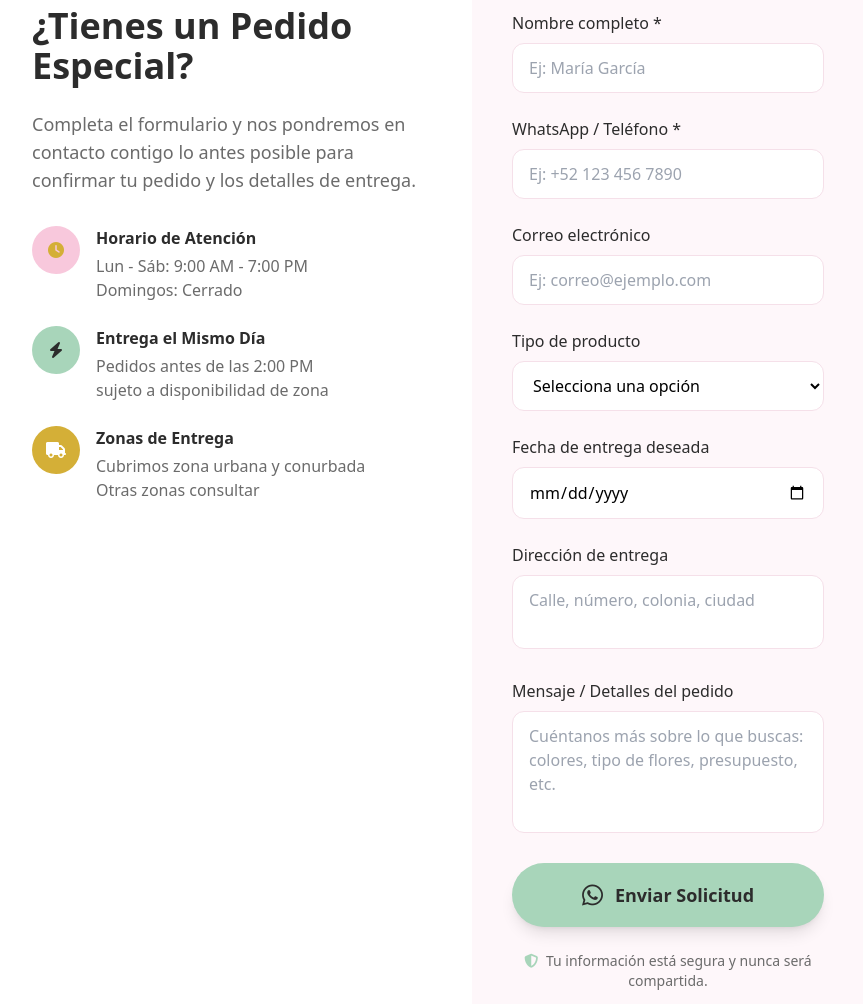
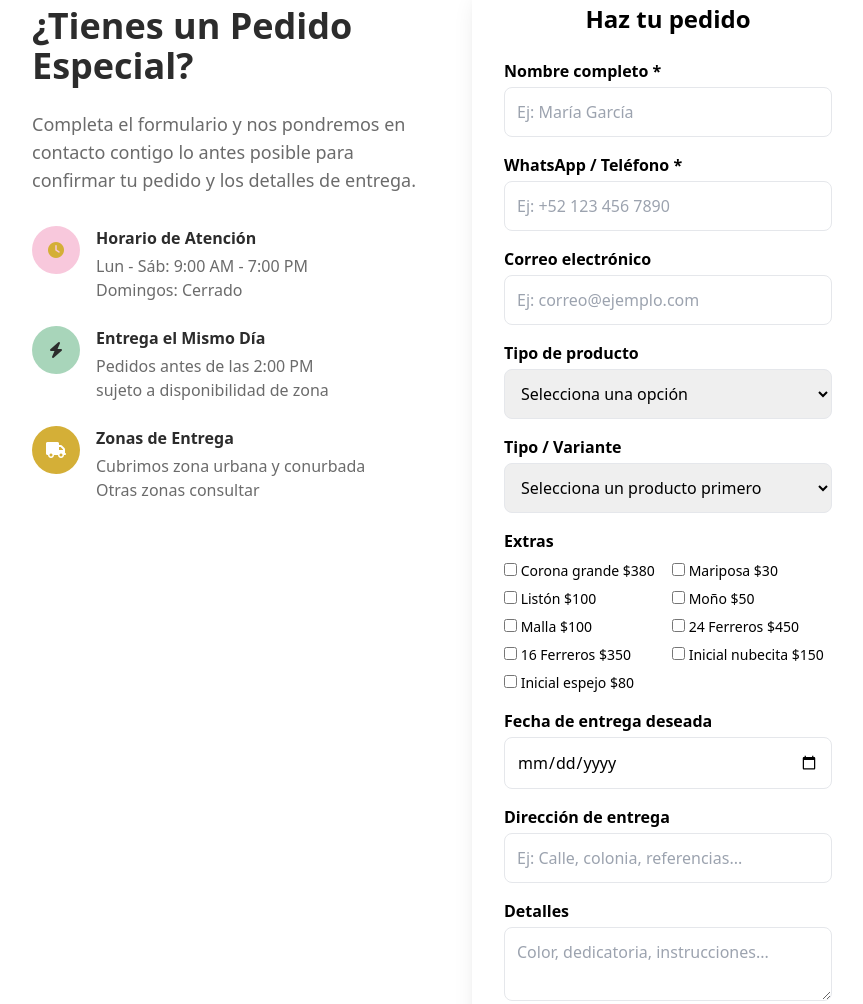
Before and after one commit to kevinbahia/floreria, a plain HTML site: page contacto.html in a window 1280 px wide. Shown: the part 1541-2545 px from the top of the page, without its empty margins (192-1055 px from the left). Drawn offline with nearby package versions, Linux system fonts and the light colour scheme.

Commit message:
Add files via upload

```diff
--- a/contacto.html
+++ b/contacto.html
@@ -247,78 +247,85 @@
         </div>
       </div>
 
-      <!-- Right: Form -->
-      <div class="bg-[#FEF7FA] rounded-3xl p-8 lg:p-10">
-        <form id="contacto-form" data-landingsite-contact-form class="space-y-6">
-          <div>
-            <label class="block text-[#2C2C2C] font-medium mb-2">Nombre completo *</label>
-            <input type="text" name="name" required class="w-full px-4 py-3 rounded-xl border border-[#F5E0E9] bg-white focus:border-[#D4AF37] focus:ring-2 focus:ring-[#D4AF37]/20 outline-none transition-all" placeholder="Ej: María García">
-          </div>
+      <form data-landingsite-contact-form class="bg-white p-8 rounded-3xl shadow-xl max-w-2xl mx-auto">
 
-          <div>
-            <label class="block text-[#2C2C2C] font-medium mb-2">WhatsApp / Teléfono *</label>
-            <input type="tel" name="phone" required class="w-full px-4 py-3 rounded-xl border border-[#F5E0E9] bg-white focus:border-[#D4AF37] focus:ring-2 focus:ring-[#D4AF37]/20 outline-none transition-all" placeholder="Ej: +52 123 456 7890">
-          </div>
+  <h2 class="text-2xl font-bold mb-6 text-center">Haz tu pedido</h2>
 
-          <div>
-            <label class="block text-[#2C2C2C] font-medium mb-2">Correo electrónico</label>
-            <input type="email" name="email" class="w-full px-4 py-3 rounded-xl border border-[#F5E0E9] bg-white focus:border-[#D4AF37] focus:ring-2 focus:ring-[#D4AF37]/20 outline-none transition-all" placeholder="Ej: correo@ejemplo.com">
-          </div>
+  <!-- NOMBRE -->
+  <label class="block font-semibold mb-1">Nombre completo *</label>
+  <input type="text" name="name" required
+    placeholder="Ej: María García"
+    class="w-full p-3 border rounded-lg mb-4">
 
-          <div>
-  <label class="block text-[#2C2C2C] font-medium mb-2">Tipo de producto</label>
+  <!-- TEL -->
+  <label class="block font-semibold mb-1">WhatsApp / Teléfono *</label>
+  <input type="text" name="phone" required
+    placeholder="Ej: +52 123 456 7890"
+    class="w-full p-3 border rounded-lg mb-4">
 
-  <select name="producto" class="w-full px-4 py-3 rounded-xl border border-[#F5E0E9] bg-white focus:border-[#D4AF37] focus:ring-2 focus:ring-[#D4AF37]/20 outline-none transition-all">
+  <!-- EMAIL -->
+  <label class="block font-semibold mb-1">Correo electrónico</label>
+  <input type="email" name="email"
+    placeholder="Ej: correo@ejemplo.com"
+    class="w-full p-3 border rounded-lg mb-4">
 
+  <!-- PRODUCTO -->
+  <label class="block font-semibold mb-1">Tipo de producto</label>
+  <select name="producto" id="producto" class="w-full p-3 border rounded-lg mb-4">
     <option value="">Selecciona una opción</option>
+    <option value="Ramos de rosas">Ramos de rosas</option>
+    <option value="Tulipanes">Tulipanes</option>
+    <option value="Ramos de girasoles">Ramos de girasoles</option>
+    <option value="Maxi ramos">Maxi ramos</option>
+    <option value="Maxi Enamorados">Maxi Enamorados</option>
+    <option value="Jarrones">Jarrones</option>
+    <option value="Ramos de lilis">Ramos de lilis</option>
+    <option value="Gerberas">Gerberas</option>
+    <option value="Ramos coreanos">Ramos coreanos</option>
+    <option value="Cajas">Cajas</option>
+    <option value="Cajas especiales">Cajas especiales</option>
+    <option value="Graduaciones">Graduaciones</option>
+    <option value="Globos burbuja">Globos burbuja</option>
+    <option value="Promos">Promos</option>
+    <option value="Desayunos">Desayunos</option>
+  </select>
 
-    <!-- Ramos -->
-    <option value="ramos_rosas">🌹 Ramos de rosas</option>
-    <option value="ramos_girasoles">🌻 Ramos de girasoles</option>
-    <option value="ramos_lilis">💐 Ramos de lilis</option>
-    <option value="ramos_coreanos">🎀 Ramos coreanos</option>
-    <option value="gerberas">🌼 Gerberas</option>
+  <!-- OPCIONES -->
+  <label class="block font-semibold mb-1">Tipo / Variante</label>
+  <select name="opciones" id="opciones" class="w-full p-3 border rounded-lg mb-4">
+    <option>Selecciona un producto primero</option>
+  </select>
 
-    <!-- Especiales -->
-    <option value="tulipanes">🌷 Tulipanes</option>
+  <!-- EXTRAS -->
+  <label class="block font-semibold mb-2">Extras</label>
+  <div class="grid grid-cols-2 gap-2 mb-4 text-sm">
+    <label><input type="checkbox" value="Corona grande $380"> Corona grande $380</label>
+    <label><input type="checkbox" value="Mariposa $30"> Mariposa $30</label>
+    <label><input type="checkbox" value="Listón $100"> Listón $100</label>
+    <label><input type="checkbox" value="Moño $50"> Moño $50</label>
+    <label><input type="checkbox" value="Malla $100"> Malla $100</label>
+    <label><input type="checkbox" value="24 Ferreros $450"> 24 Ferreros $450</label>
+    <label><input type="checkbox" value="16 Ferreros $350"> 16 Ferreros $350</label>
+    <label><input type="checkbox" value="Inicial nubecita $150"> Inicial nubecita $150</label>
+    <label><input type="checkbox" value="Inicial espejo $80"> Inicial espejo $80</label>
+  </div>
 
-    <!-- Arreglos -->
-    <option value="maxi_ramos">💎 Maxi ramos</option>
-    <option value="corazon_rosas">❤️ Corazón de rosas</option>
-    <option value="jarrones">🏺 Jarrones florales</option>
+  <!-- FECHA -->
+  <label class="block font-semibold mb-1">Fecha de entrega deseada</label>
+  <input type="date" name="date"
+    class="w-full p-3 border rounded-lg mb-4">
 
-    <!-- Cajas -->
-    <option value="cajas">🎁 Cajas</option>
-    <option value="cajas_especiales">✨ Cajas especiales</option>
-    <option value="desayunos">🥐 Desayunos</option>
+  <!-- DIRECCIÓN -->
+  <label class="block font-semibold mb-1">Dirección de entrega</label>
+  <input type="text" name="address"
+    placeholder="Ej: Calle, colonia, referencias..."
+    class="w-full p-3 border rounded-lg mb-4">
 
-    <!-- Eventos -->
-    <option value="graduaciones">🎓 Graduaciones</option>
-
-    <!-- Globos -->
-    <option value="globos">🎈 Globos burbuja</option>
-
-    <!-- Promos -->
-    <option value="promos">💸 Promos</option>
-
-  </select>
-</div>
-
-
-          <div>
-            <label class="block text-[#2C2C2C] font-medium mb-2">Fecha de entrega deseada</label>
-            <input type="date" name="date" class="w-full px-4 py-3 rounded-xl border border-[#F5E0E9] bg-white focus:border-[#D4AF37] focus:ring-2 focus:ring-[#D4AF37]/20 outline-none transition-all">
-          </div>
-
-          <div>
-            <label class="block text-[#2C2C2C] font-medium mb-2">Dirección de entrega</label>
-            <textarea name="address" rows="2" class="w-full px-4 py-3 rounded-xl border border-[#F5E0E9] bg-white focus:border-[#D4AF37] focus:ring-2 focus:ring-[#D4AF37]/20 outline-none transition-all resize-none" placeholder="Calle, número, colonia, ciudad"></textarea>
-          </div>
-
-          <div>
-            <label class="block text-[#2C2C2C] font-medium mb-2">Mensaje / Detalles del pedido</label>
-            <textarea name="message" rows="4" class="w-full px-4 py-3 rounded-xl border border-[#F5E0E9] bg-white focus:border-[#D4AF37] focus:ring-2 focus:ring-[#D4AF37]/20 outline-none transition-all resize-none" placeholder="Cuéntanos más sobre lo que buscas: colores, tipo de flores, presupuesto, etc."></textarea>
-          </div>
+  <!-- MENSAJE -->
+  <label class="block font-semibold mb-1">Detalles</label>
+  <textarea name="message"
+    placeholder="Color, dedicatoria, instrucciones..."
+    class="w-full p-3 border rounded-lg mb-4"></textarea>
 
           <button type="submit" class="w-full bg-[#A8D5BA] text-[#2C2C2C] py-4 rounded-full font-bold text-lg hover:bg-[#95C9A8] transition-all duration-300 shadow-lg hover:shadow-xl flex items-center justify-center gap-3">
             <i class="fab fa-whatsapp text-2xl"></i>
@@ -334,6 +341,10 @@
     </div>
   </div>
 </section>
+
+</form>
+
+</div>
 
 <section id="contact-location" class="code-section bg-[#FEF7FA] py-16 lg:py-24">
   <div class="max-w-7xl mx-auto px-4 sm:px-6 lg:px-8">
@@ -596,3 +607,82 @@ document.querySelector('[data-landingsite-contact-form]').addEventListener('subm
 
 });
 </script>
+
+
+<script>
+
+// OPCIONES DINÁMICAS
+const opcionesProductos = {
+"Ramos de rosas": ["24 Rosas","48 Rosas","72 Rosas","100 Rosas"],
+"Tulipanes": ["Rosa","Fucsia","Rojo","Blanco"],
+"Ramos de girasoles": ["Con dollar","Con clavelinas","Con 24 rosas"],
+"Maxi ramos": ["200 rosas","300 rosas"],
+"Maxi Enamorados": ["Corazón 100 rosas","Maxi corazón 200 rosas"],
+"Jarrones": ["Lechero","Mix","Cumpleañero","Delirio"],
+"Ramos de lilis": ["Lilis + follaje","Lilis + 24 rosas","Lilis + gerberas"],
+"Gerberas": ["20 ramo","40 ramo","20 jarrón"],
+"Ramos coreanos": ["Chico","Grande"],
+"Cajas": ["Espiral","Esfera","Suspiro"],
+"Cajas especiales": ["Corazón","Mitad y mitad","Lily"],
+"Graduaciones": ["Caja con globo","Caja graduación"],
+"Globos burbuja": ["Látex","Metálico","Orbz","Personalizado"],
+"Promos": ["Jarrón 48 rosas","Globo + 48 rosas","48 rosas ramo"],
+"Desayunos": ["Sencillo","Premium"]
+};
+
+document.getElementById("producto").addEventListener("change", function() {
+  const opciones = document.getElementById("opciones");
+  opciones.innerHTML = "";
+
+  const lista = opcionesProductos[this.value];
+
+  if (lista) {
+    lista.forEach(op => {
+      let option = document.createElement("option");
+      option.textContent = op;
+      opciones.appendChild(option);
+    });
+  }
+});
+
+// ENVÍO WHATSAPP
+document.querySelector('[data-landingsite-contact-form]').addEventListener('submit', function(e) {
+  e.preventDefault();
+
+  const form = e.target;
+
+  const nombre = form.name.value;
+  const telefono = form.phone.value;
+  const email = form.email.value;
+  const producto = form.producto.value;
+  const tipo = form.opciones.value;
+  const fecha = form.date.value;
+  const direccion = form.address.value;
+  const mensajeExtra = form.message.value;
+
+  let extras = [];
+  document.querySelectorAll('input[type=checkbox]:checked').forEach(e => {
+    extras.push(e.value);
+  });
+
+  const numero = "528120005880";
+
+  const mensaje = `🌸 Pedido 🌸
+
+👤 ${nombre}
+📱 ${telefono}
+📧 ${email || 'No proporcionado'}
+
+🛍️ ${producto}
+🎨 ${tipo}
+✨ Extras: ${extras.length ? extras.join(", ") : "Ninguno"}
+
+📅 ${fecha || 'Sin fecha'}
+📍 ${direccion || 'Sin dirección'}
+
+💬 ${mensajeExtra || 'Sin detalles'}`;
+
+  window.open(`https://wa.me/${numero}?text=${encodeURIComponent(mensaje)}`, "_blank");
+});
+
+</script>
```
